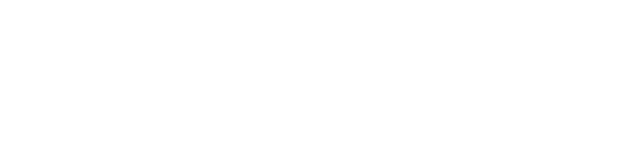
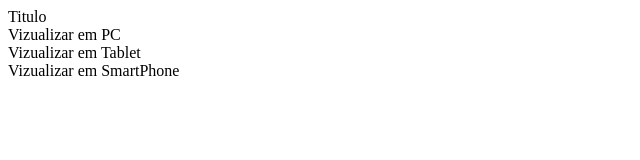
Before and after one commit to jonasbfranco/dicas-html5-css3-bootstrap, a plain HTML site: page index.html in a window 1280 px wide. Shown: the whole page, without its empty margins (0-640 px from the left). Drawn offline with Linux system fonts and the light colour scheme.

Commit message:
Index atualizado

```diff
--- a/index.html
+++ b/index.html
@@ -3,8 +3,20 @@
 <head>
 	<meta charset="UTF-8">
 	<title>Dicas HTML5 - CSS3 - BOOTSTRAP</title>
+
+	<style type="text/css">
+	</style>
+
 </head>
 <body>
 
+	<div class="c_titulo"> Titulo </div>
+	<div class="c_pc"> Vizualizar em PC </div>
+	<div class="c_tablet"> Vizualizar em Tablet </div>
+	<div class="c_smartphone"> Vizualizar em SmartPhone </div>
+
+	<!-- cores das divs            -->
+	<!-- https://flatuicolors.com/ -->
+
 </body>
 </html>
```
